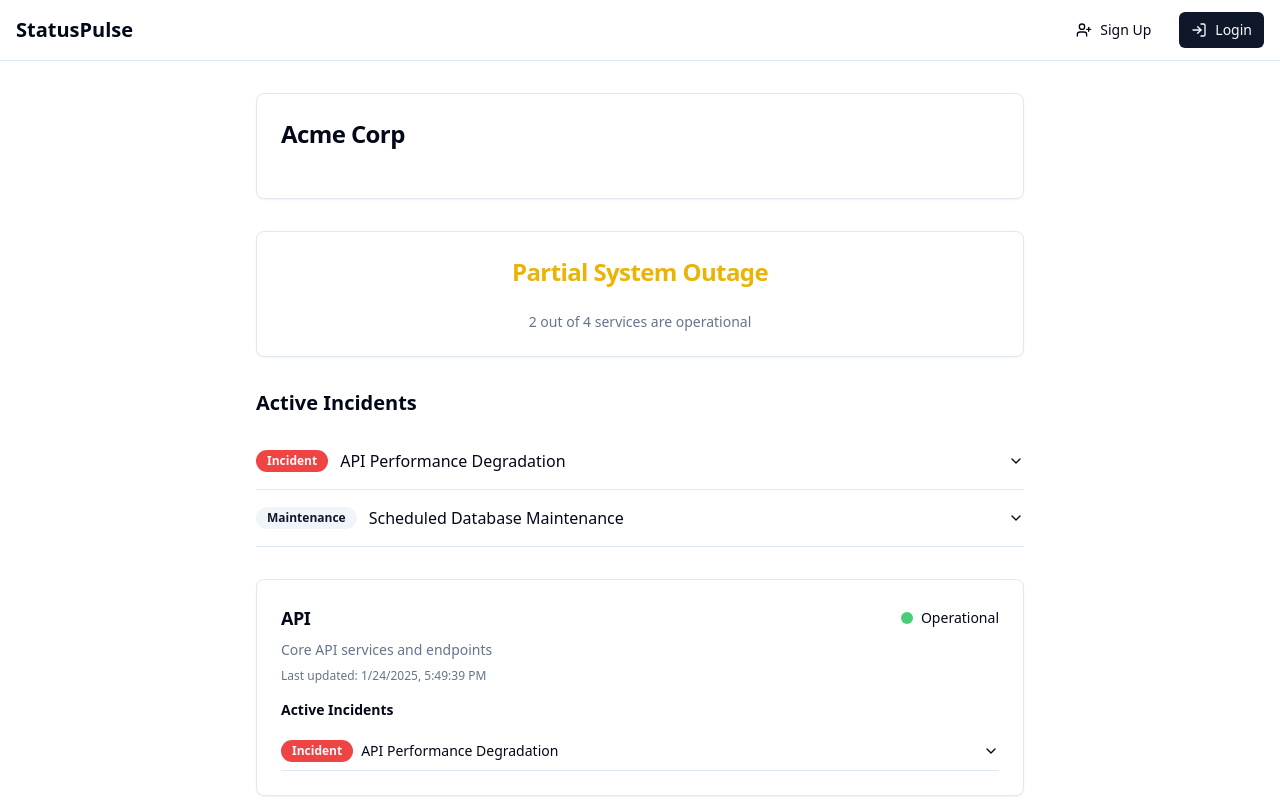
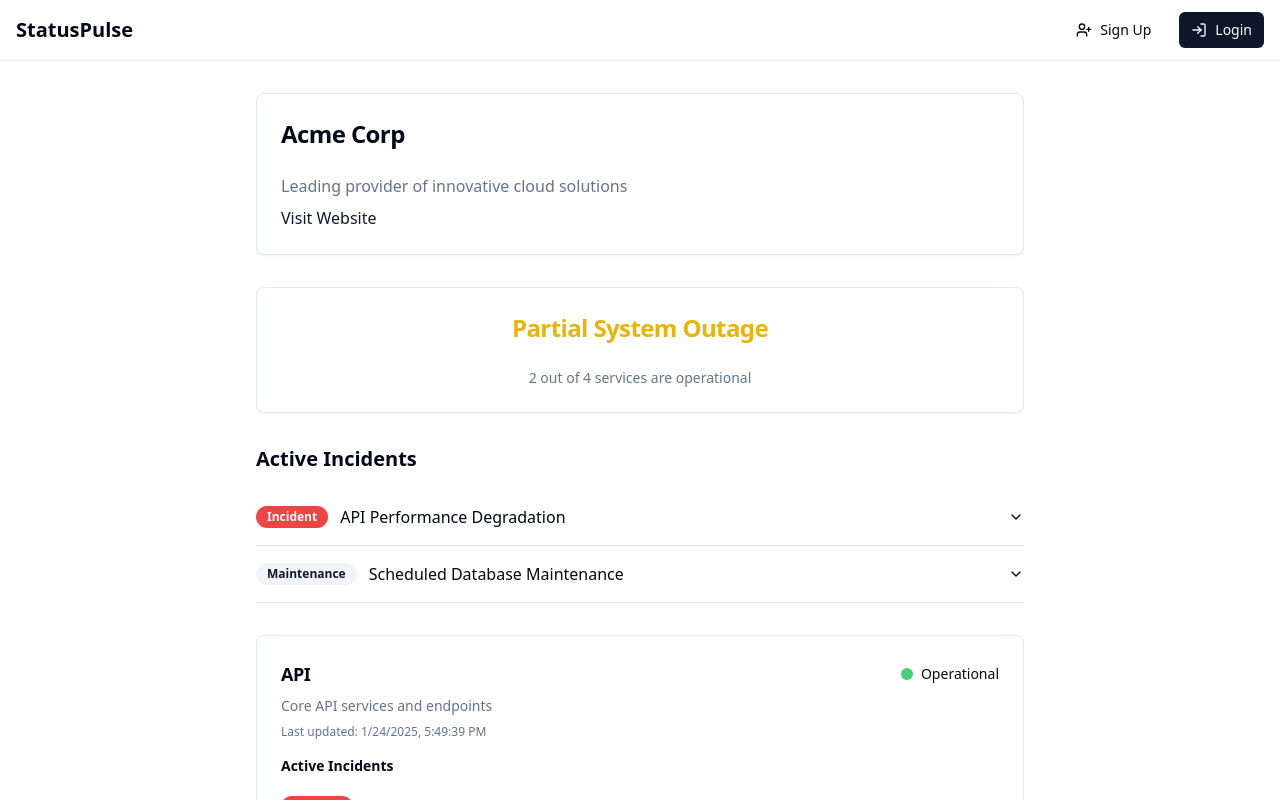
Before and after one commit to sarthakagrawal927/status-pulse-web, a React (Vite) app: page / in a window 1280 px wide. Shown: the top 800 px of the page. Built offline with nearby package versions, Linux system fonts and the light colour scheme.

Commit message:
Fix Organization type error
Added missing properties 'id' and 'description' to the mockOrganization object in src/pages/Index.tsx to resolve TypeScript error TS2739.
[skip gpt_engineer]

```diff
--- a/src/pages/Index.tsx
+++ b/src/pages/Index.tsx
@@ -12,9 +12,10 @@ import { Badge } from "@/components/ui/badge";
 import { cn } from "@/lib/utils";
 
 const mockOrganization = {
+  id: "1",
   name: "Acme Corp",
-  logo: "/placeholder.svg",
-  domain: "acme.corp",
+  description: "Leading provider of innovative cloud solutions",
+  website: "https://acme.corp",
 };
 
 const mockServices: Service[] = [
```
